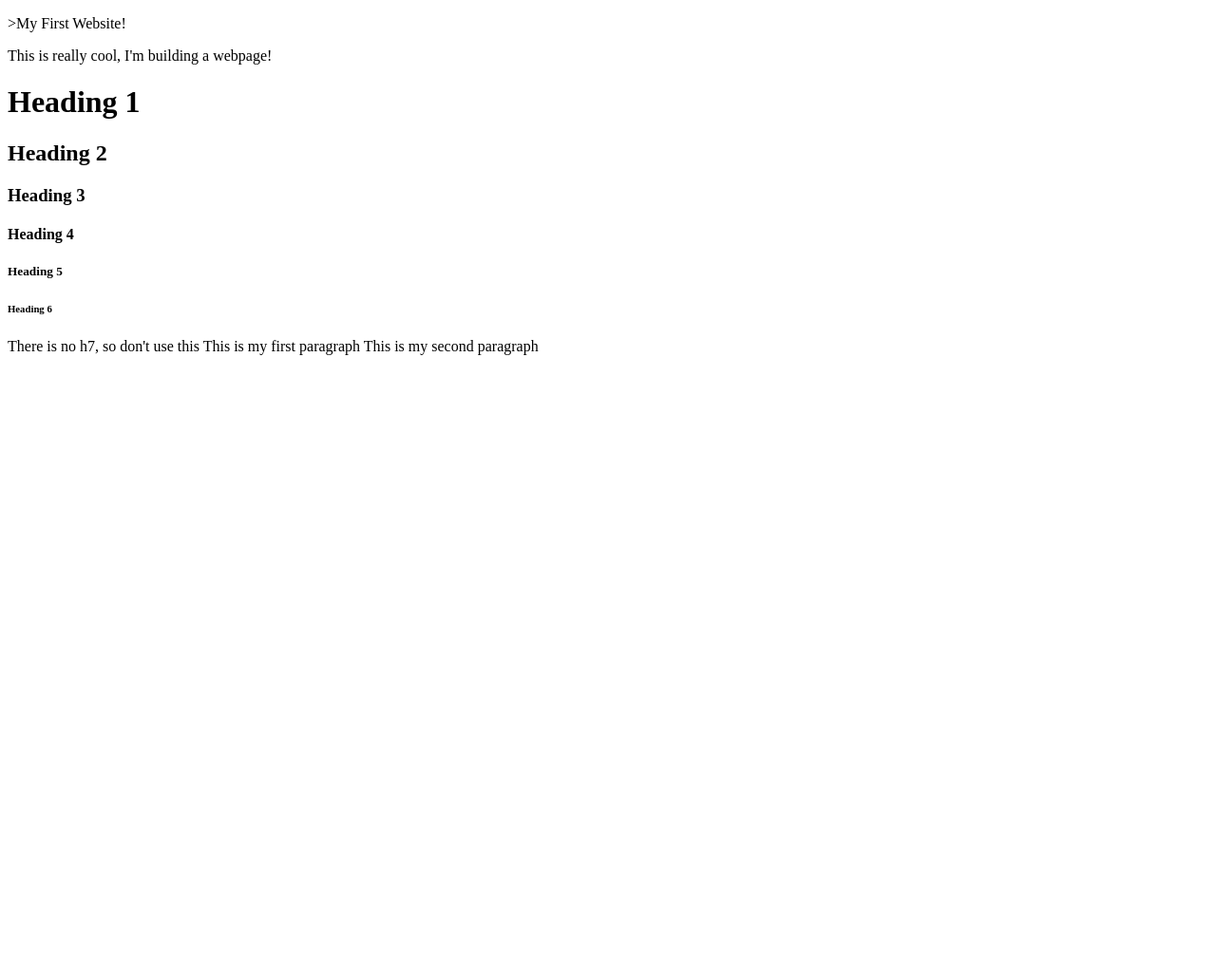
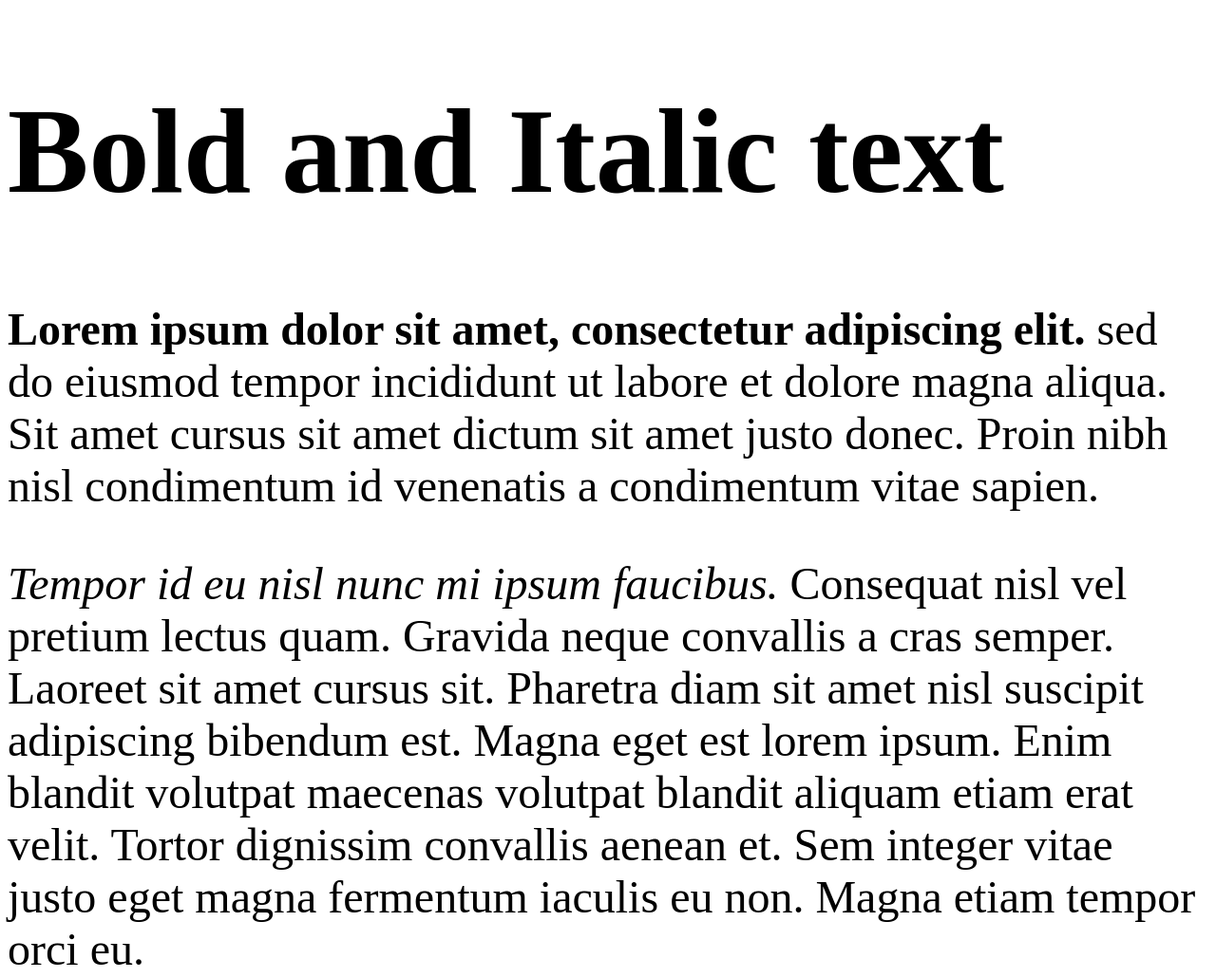
Before and after one commit to kennyhngo/OdinProject, a plain HTML site: page KevinPowell/index.html in a window 1280 px wide. Shown: the top 1030 px of the page at 95% size. Before the commit the page ends 800 px from the top, so only its background shows below. Drawn offline with Linux system fonts and the light colour scheme.

Commit message:
Part 4 of HTML/CSS series

```diff
--- a/KevinPowell/index.html
+++ b/KevinPowell/index.html
@@ -3,24 +3,34 @@
 <head>
     <meta charset="UTF-8">
     <title>My First Website</title>
+    <link rel="stylesheet" href="style.css">
 </head>
 
 <body>
-    <p>>My First Website!</p>
+    <h1>Bold and Italic text</h1>
 
-    <p>This is really cool, I'm building a webpage!</p>
+    <!-- do not use <b> and <i> for bold and italic! they are just for visuals and
+        do NOT add importance to the text like strong and em do -->
+    <!-- strong makes the text bold -->
 
-    <h1>Heading 1</h1>
-    <h2>Heading 2</h2>
-    <h3>Heading 3</h3>
-    <h4>Heading 4</h4>
-    <h5>Heading 5</h5>
-    <h6>Heading 6</h6>
+    <p><strong>Lorem ipsum dolor sit amet, consectetur adipiscing elit.</strong>
+        sed do eiusmod tempor incididunt ut labore et dolore magna
+    aliqua. Sit amet cursus sit amet dictum sit amet justo donec. Proin nibh nisl condimentum id venenatis a condimentum
+    vitae sapien.
 
-    <h7>There is no h7, so don't use this</h7>
-    <p1>This is my first paragraph</p1>
-    <p2>This is my second paragraph</p2>
-    <!-- all paragraphs are p types, so don't use p1 and p2 -->
+    <!-- this is a comment -->
+    <!-- em makes the text italic -->
+
+    <p><em>Tempor id eu nisl nunc mi ipsum faucibus.</em> Consequat nisl vel pretium lectus quam. Gravida neque convallis
+    a cras semper. Laoreet sit amet cursus sit. Pharetra diam sit amet nisl suscipit adipiscing bibendum est. Magna eget est
+    lorem ipsum. Enim blandit volutpat maecenas volutpat blandit aliquam etiam erat velit. Tortor dignissim convallis aenean
+    et. Sem integer vitae justo eget magna fermentum iaculis eu non. Magna etiam tempor orci eu.</p>
+
+    <!-- strong em makes text bold and italic -->
+
+    <p><strong><em>Vestibulum sed arcu non odio euismod lacinia at quis.</em></strong> Nec dui nunc mattis enim ut tellus elementum sagittis. Felis bibendum ut tristique et
+    egestas. Cras semper auctor neque vitae tempus quam pellentesque. Elit scelerisque mauris pellentesque pulvinar
+    pellentesque habitant morbi. Sed odio morbi quis commodo odio. Commodo odio aenean sed adipiscing.</p>
 </body>
 
 </html>
--- /dev/null
+++ b/KevinPowell/style.css
@@ -0,0 +1,11 @@
+/* this is just easy for my eyes */
+
+h1
+{
+    font-size: 8em;
+}
+
+p
+{
+    font-size: 3em;
+}
```
